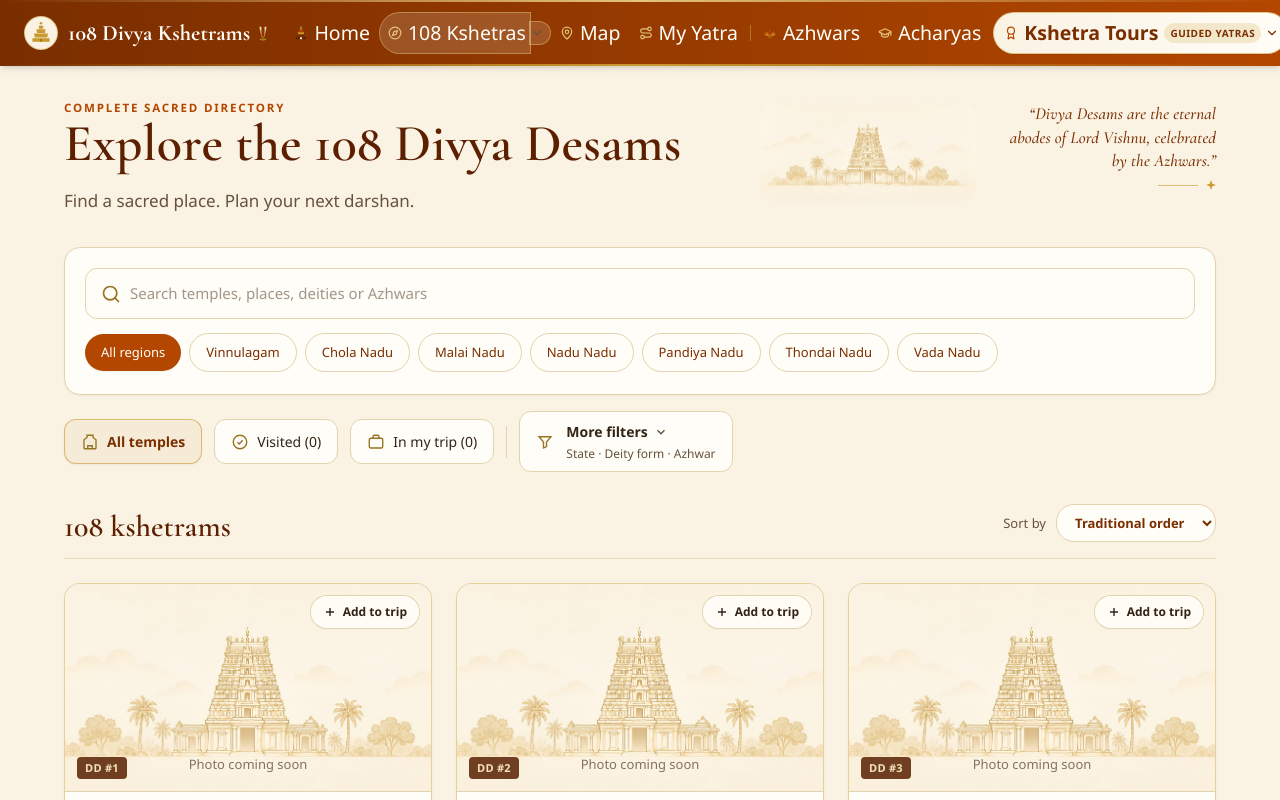
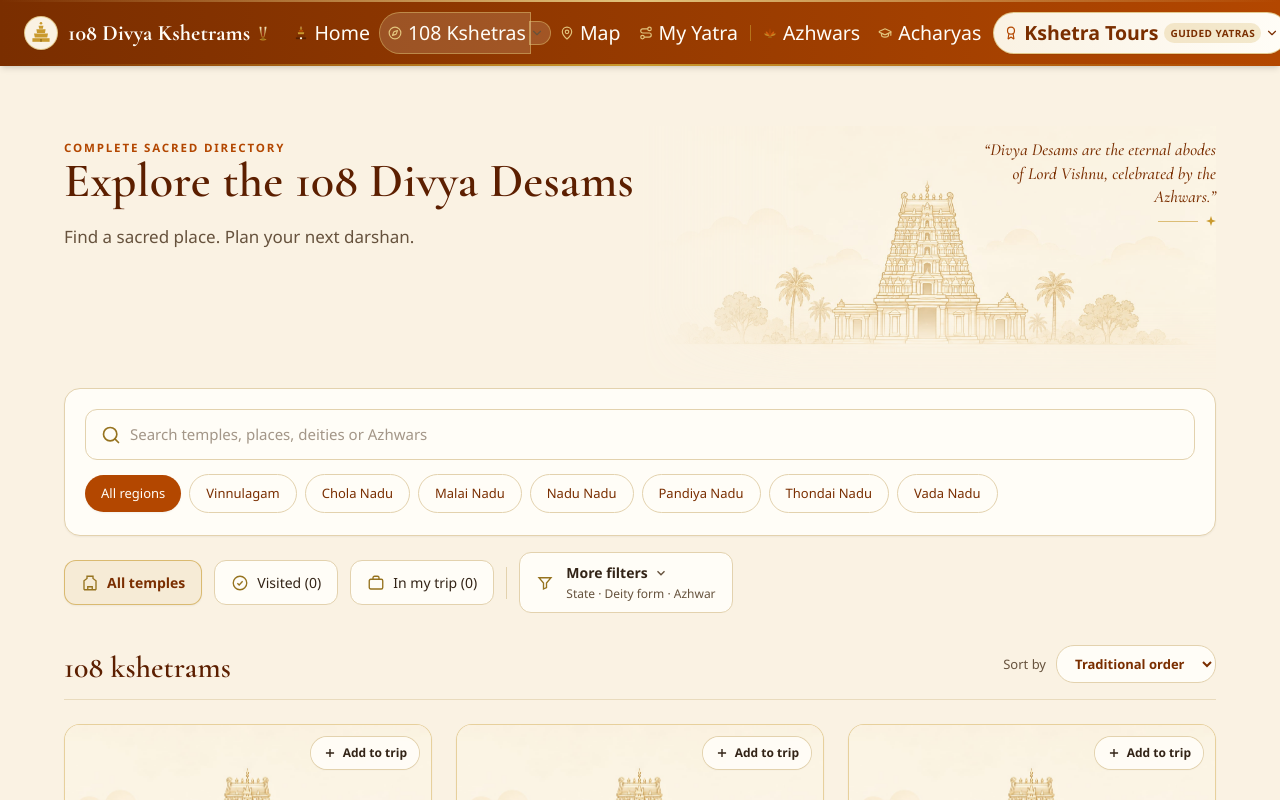
Before and after one commit to XdPkl/108Kshetra, a React (Vite) app in the folder app/: page /kshetrams in a window 1280 px wide. Shown: the top 800 px of the page. Built offline with nearby package versions, Linux system fonts and the light colour scheme; a web font is replaced by a local one.

Commit message:
Explore header: gopuram illustration as right-half watermark above search (masked edges, floating quote), title 48px keeps one line (TER v2.13)

```diff
--- a/app/src/pages/BrowsePage.jsx
+++ b/app/src/pages/BrowsePage.jsx
@@ -64,28 +64,29 @@ export default function BrowsePage() {
 
   return (
     <div>
-      {/* Display header with the PO gopuram illustration + quote */}
-      <div className="flex items-start justify-between gap-8 pb-8">
-        <div>
+      {/* Display header — PO gopuram illustration as a right-half watermark
+          over the top of the page, fading into the ivory before the search
+          panel; quote floats over the watermark's quiet sky area */}
+      <div className="relative min-h-[290px] pb-6 pt-10">
+        <img
+          src={gopuramIllustration}
+          alt=""
+          aria-hidden="true"
+          className="pointer-events-none absolute right-0 top-0 hidden h-full w-1/2 select-none object-contain object-[right_bottom] opacity-80 [mask-composite:intersect] [mask-image:linear-gradient(to_left,black_72%,transparent),linear-gradient(to_bottom,black_72%,transparent)] lg:block"
+        />
+        <div className="relative max-w-[52%]">
           <p className="text-[0.72rem] font-bold uppercase tracking-[0.16em] text-[#B34700]">
             {SITE_COPY.browse.eyebrow}
           </p>
           {/* ! beats the unlayered legacy h1 rule in base.css */}
-          <h1 className="mt-2 font-display text-[44px]! leading-[1.04]! font-semibold text-[#5C1F00]! sm:text-[52px]!">
+          <h1 className="mt-2 font-display text-[44px]! leading-[1.04]! font-semibold text-[#5C1F00]! sm:text-[48px]!">
             {SITE_COPY.browse.title}
           </h1>
           <p className="mt-2 text-[17px] text-[#66523D]">
             {SITE_COPY.browse.lead}
           </p>
         </div>
-        <div className="hidden shrink-0 items-start gap-5 pt-1 lg:flex">
-          <img
-            src={gopuramIllustration}
-            alt=""
-            aria-hidden="true"
-            className="h-[100px] w-[216px] rounded-lg object-cover"
-          />
-          <figure className="max-w-[220px] text-right">
+        <figure className="absolute right-0 top-10 z-10 hidden max-w-[240px] text-right lg:block">
           <blockquote className="font-display text-[17px] italic leading-snug text-[#7A2E00]">
             &ldquo;{SITE_COPY.browse.quote}&rdquo;
           </blockquote>
@@ -96,7 +97,6 @@ export default function BrowsePage() {
             </svg>
           </div>
         </figure>
-        </div>
       </div>
 
       {/* Search + region chips panel */}
```
Also changed, not shown: 5 other files (tests, documents, lock files or other folders). Lines whose indentation alone changed are shown as unchanged.
